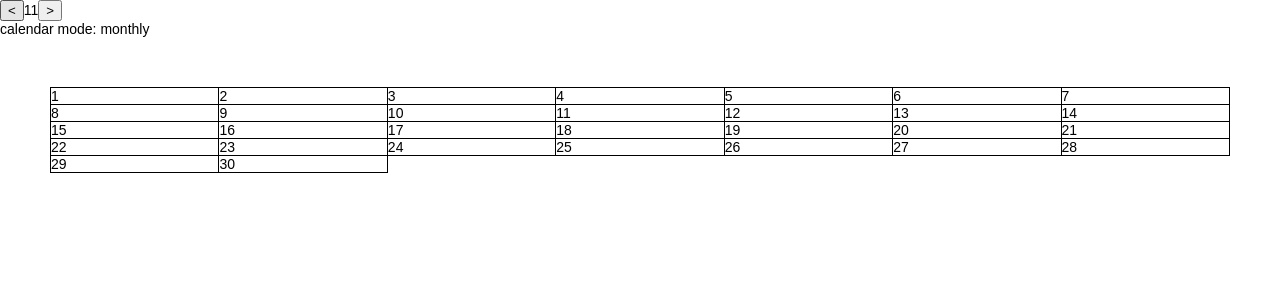
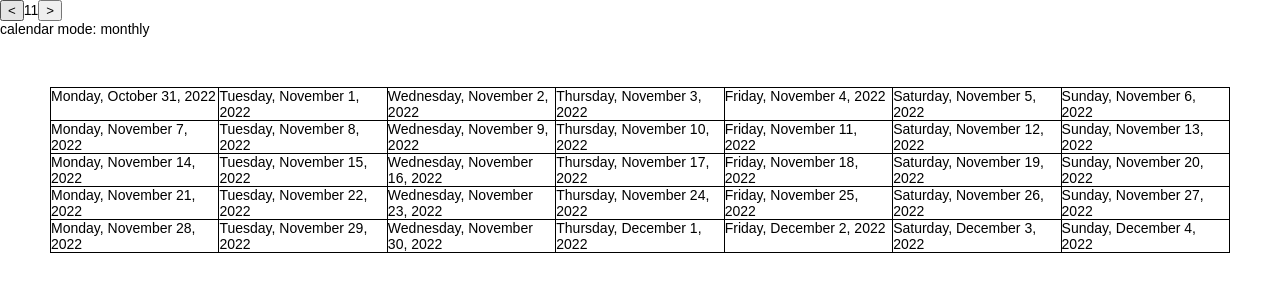
Before and after one commit to video-kid/calendar-app, a React (Create React App) app: page / in a window 1280 px wide. Shown: the top 300 px of the page. Built offline with nearby package versions, Linux system fonts and the light colour scheme.

Commit message:
Add basic rendering days logic

```diff
--- a/src/components/Calendar/Calendar.tsx
+++ b/src/components/Calendar/Calendar.tsx
@@ -1,17 +1,35 @@
-import { getMonth, lastDayOfMonth } from "date-fns";
+import {
+  differenceInCalendarDays,
+  endOfMonth,
+  endOfWeek,
+  getDayOfYear,
+  getMonth,
+  startOfMonth,
+  startOfWeek,
+} from "date-fns";
 import styled from "styled-components";
+import { DayProps } from "../../types/calendarTypes";
 
 import Day from "../Day/Day";
 
-const getCurrentEpochTime = (): number => Date.now();
+const getCurrentTime = () => new Date();
 
-const getMonthNumber = (date: number) => getMonth(date) + 1;
+const getMonthNumber = (date: Date) => getMonth(date);
 
-const createMonthlyArray = (date: number) => {
-  return Array.from(
-    { length: lastDayOfMonth(date).getDate() },
-    (v, dayIndex) => ({ day: dayIndex + 1 })
-  );
+const dayOftheYearToDate = (dayIndex: number, year: number) =>
+  new Date(year, 0, dayIndex + 1);
+
+const createMonthlyArray = (date: Date): Array<DayProps> => {
+  const firstDayOfCalendarMonth = startOfWeek(startOfMonth(date));
+  const lastDayOfCalendarMonth = endOfWeek(endOfMonth(date));
+  const numberOfFirstDay = getDayOfYear(firstDayOfCalendarMonth);
+  const calendarDaysCount =
+    differenceInCalendarDays(lastDayOfCalendarMonth, firstDayOfCalendarMonth) +
+    1;
+
+  return Array.from({ length: calendarDaysCount }, (v, dayIndex) => ({
+    day: dayOftheYearToDate(numberOfFirstDay + dayIndex, 2022),
+  }));
 };
 
 const CalendarWrapper = styled.div`
@@ -23,12 +41,12 @@ const CalendarWrapper = styled.div`
 `;
 
 interface CalendarProps {
-  initialDate?: number;
+  initialDate?: Date;
   displayMode?: "monthly" | "weekly" | "daily";
 }
 
 const Calendar = ({
-  initialDate = getCurrentEpochTime(),
+  initialDate = getCurrentTime(),
   displayMode = "monthly",
 }: CalendarProps) => {
   console.log(createMonthlyArray(initialDate));
@@ -36,13 +54,13 @@ const Calendar = ({
     <div>
       <div>
         <button>{`<`}</button>
-        {getMonthNumber(initialDate)}
+        {getMonthNumber(initialDate) + 1}
         <button>{`>`}</button>
       </div>
       <div>calendar mode: {displayMode}</div>
       <CalendarWrapper>
         {createMonthlyArray(initialDate).map(({ day }) => (
-          <Day key={day} day={day} />
+          <Day key={day.getTime()} day={day} />
         ))}
       </CalendarWrapper>
     </div>
--- a/src/components/Day/Day.tsx
+++ b/src/components/Day/Day.tsx
@@ -1,8 +1,6 @@
+import { intlFormat } from "date-fns";
 import styled from "styled-components";
-
-interface DayProps {
-  day: number;
-}
+import { DayProps } from "../../types/calendarTypes";
 
 const DayWrapper = styled.div`
   display: flex;
@@ -11,7 +9,16 @@ const DayWrapper = styled.div`
 `;
 
 const Day = ({ day, ...props }: DayProps) => {
-  return <DayWrapper {...props}>{day}</DayWrapper>;
+  return (
+    <DayWrapper {...props}>
+      {intlFormat(day, {
+        weekday: "long",
+        year: "numeric",
+        month: "long",
+        day: "numeric",
+      })}
+    </DayWrapper>
+  );
 };
 
 export default Day;
--- /dev/null
+++ b/src/types/calendarTypes.ts
@@ -0,0 +1,3 @@
+export interface DayProps {
+  day: Date;
+}
```
